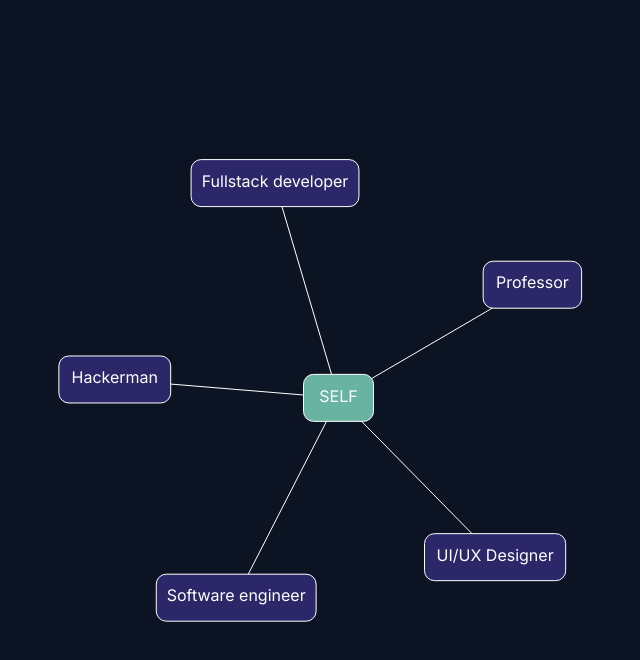
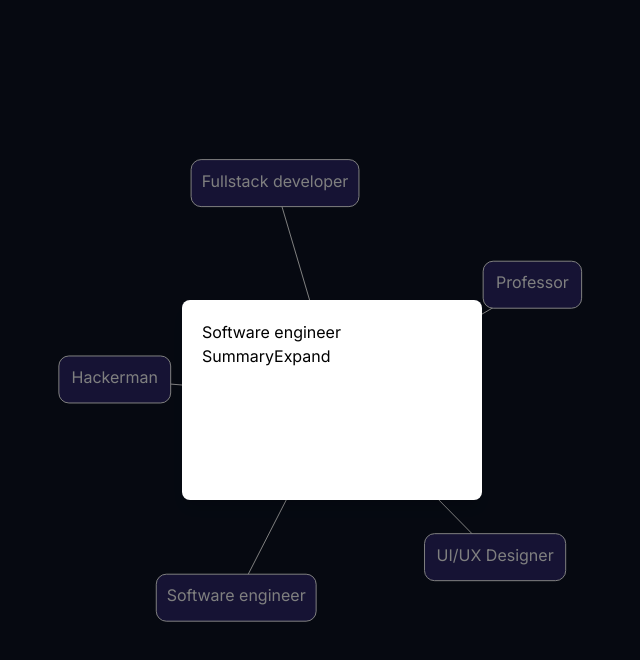
Before and after one commit to unravyl/beacon, a Next.js app: page /home in a window 1280 px wide. Shown: the top 660 px of the page, without its empty margins (308-948 px from the left). Built offline with nearby package versions, Linux system fonts and the light colour scheme.

Commit message:
jobtitile modal

```diff
--- a/app/home/page.tsx
+++ b/app/home/page.tsx
@@ -3,6 +3,7 @@
 import React from 'react'
 import { useState, useEffect } from 'react'
 import Graph from '@/components/home/Graph'
+import JobTitleModal from '@/components/home/JobTitleModal';
 
 function page() {
     const [windowSize, setWindowSize] = useState({
@@ -30,6 +31,7 @@ function page() {
     return (
         <div className="canvas-container">
             <Graph width={windowSize.width} height={windowSize.height} />
+            <JobTitleModal title="Software engineer" />
         </div>
     )
 }
--- /dev/null
+++ b/components/home/JobTitleModal.tsx
@@ -0,0 +1,20 @@
+'use client';
+
+import React from 'react'
+
+export default function JobTitleModal(props) {
+    const {title="job title", width="300px", height="200px"} = props;
+    const modalStyle = {
+        width: width,
+        height: height
+      };
+    return (
+        <div className="fixed inset-0 bg-black bg-opacity-50 flex justify-center items-center">
+            <div className="bg-white p-5 rounded-lg shadow-lg max-w-sm w-full" style={modalStyle}>
+                <h3>{title}</h3>
+                <button>Summary</button>
+                <button>Expand</button>
+            </div>
+        </div>
+    )
+}
```
Also changed, not shown: 1 other file (tests, documents, lock files or other folders).
